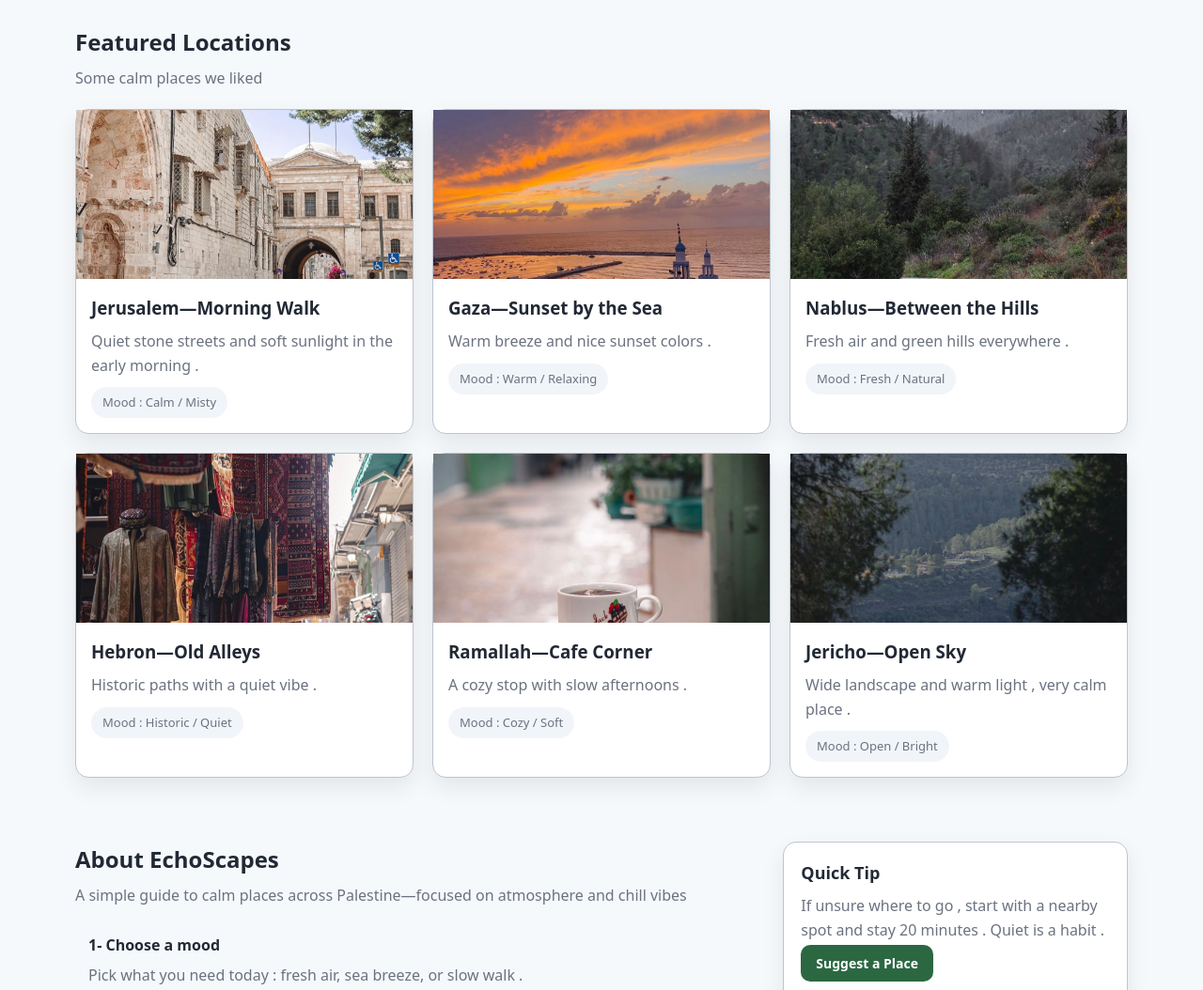
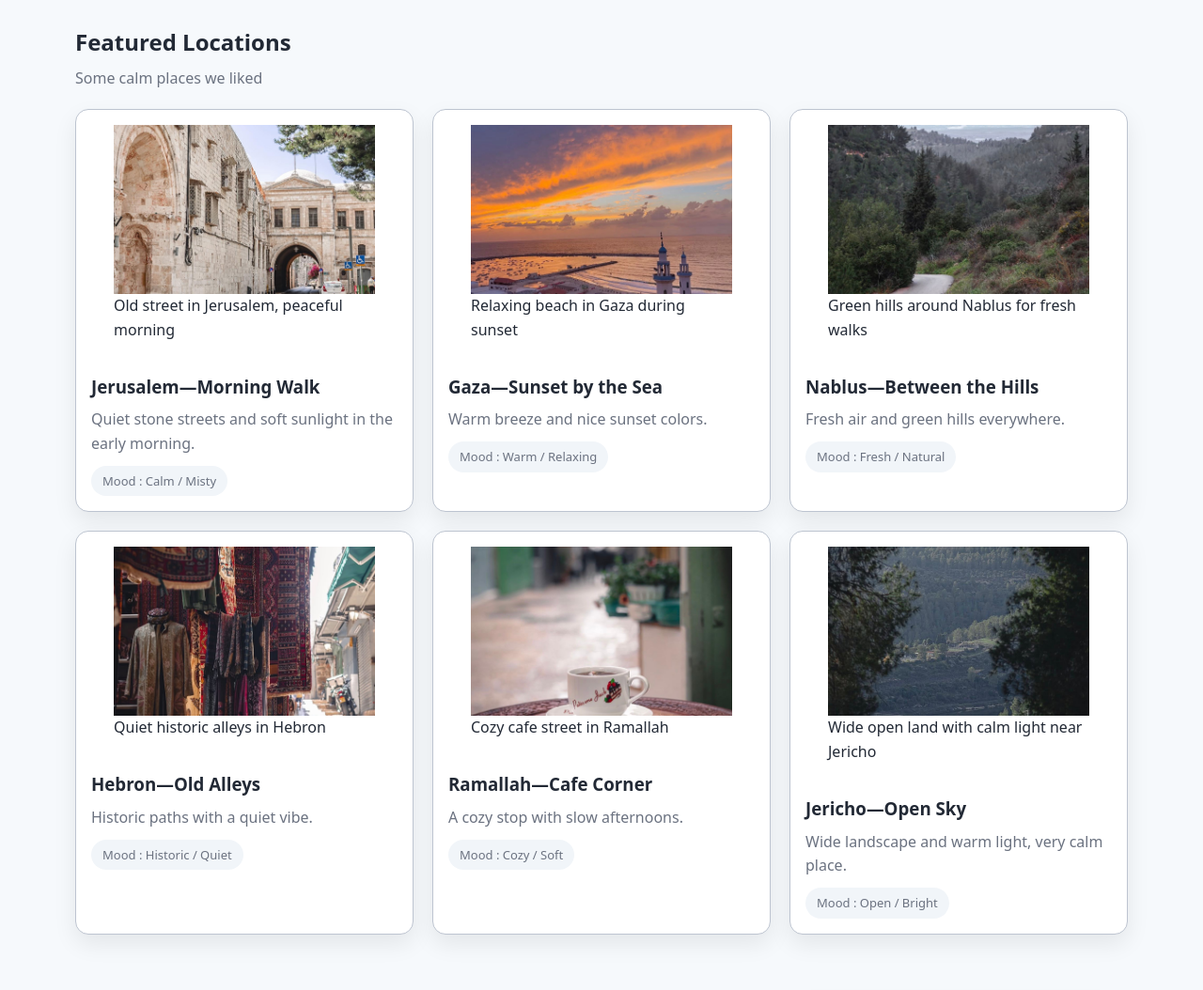
Before and after one commit to iicarmel/EchoScapes-Palestine, a plain HTML site: page index.html in a window 1280 px wide. Shown: the part 600-1654 px from the top of the page at 94% size. Drawn offline with Linux system fonts and the light colour scheme.

Commit message:
Added figcaption to cards images
Updated image elements to use figure and figcaption for better semantic structure. Fixed punctuation in several paragraph elements.

```diff
--- a/index.html
+++ b/index.html
@@ -73,51 +73,68 @@
     </div>
     <div class="cards-grid">
       <article class="card">
+        <figure>
           <img src="images/jerusalem.jpg" alt="Old street in Jerusalem">
+          <figcaption>Old street in Jerusalem, peaceful morning</figcaption>
+        </figure>
         <div class="card-body">
           <h3>Jerusalem—Morning Walk</h3>
-          <p>Quiet stone streets and soft sunlight in the early morning .</p>
+          <p>Quiet stone streets and soft sunlight in the early morning.</p>
           <span class="tag">Mood : Calm / Misty</span>
         </div>
       </article>
       <article class="card">
+        <figure>
           <img src="images/gaza.jpg" alt="Beach in Gaza">
+          <figcaption>Relaxing beach in Gaza during sunset</figcaption>
+        </figure>
         <div class="card-body">
           <h3>Gaza—Sunset by the Sea</h3>
-          <p>Warm breeze and nice sunset colors .</p>
+          <p>Warm breeze and nice sunset colors.</p>
           <span class="tag">Mood : Warm / Relaxing</span>
         </div>
       </article>
       <article class="card">
+        <figure>
           <img src="images/nablus.jpg" alt="Green hills near Nablus">
+          <figcaption>Green hills around Nablus for fresh walks</figcaption>
+        </figure>
         <div class="card-body">
           <h3>Nablus—Between the Hills</h3>
-          <p>Fresh air and green hills everywhere .</p>
+          <p>Fresh air and green hills everywhere.</p>
           <span class="tag">Mood : Fresh / Natural</span>
         </div>
       </article>
       <article class="card">
+        <figure>
           <img src="images/hebron.jpg" alt="Old alleys in Hebron">
+          <figcaption>Quiet historic alleys in Hebron</figcaption>
+        </figure>
         <div class="card-body">
           <h3>Hebron—Old Alleys</h3>
-          <p>Historic paths with a quiet vibe .</p>
+          <p>Historic paths with a quiet vibe.</p>
           <span class="tag">Mood : Historic / Quiet</span>
         </div>
       </article>
-
       <article class="card">
+        <figure>
           <img src="images/ramallah.jpg" alt="Cafe street">
+          <figcaption>Cozy cafe street in Ramallah</figcaption>
+        </figure>
         <div class="card-body">
           <h3>Ramallah—Cafe Corner</h3>
-          <p>A cozy stop with slow afternoons .</p>
+          <p>A cozy stop with slow afternoons.</p>
           <span class="tag">Mood : Cozy / Soft</span>
         </div>
       </article>
       <article class="card">
+        <figure>
           <img src="images/jericho.jpg" alt="Open land near Jericho">
+          <figcaption>Wide open land with calm light near Jericho</figcaption>
+        </figure>
         <div class="card-body">
           <h3>Jericho—Open Sky</h3>
-          <p>Wide landscape and warm light , very calm place .</p>
+          <p>Wide landscape and warm light, very calm place.</p>
           <span class="tag">Mood : Open / Bright</span>
         </div>
       </article>
@@ -166,3 +183,8 @@
 </main>
 </body>
 </html>
+  </div>
+</footer>
+</main>
+</body>
+</html>
```
Lines whose indentation alone changed are shown as unchanged.
